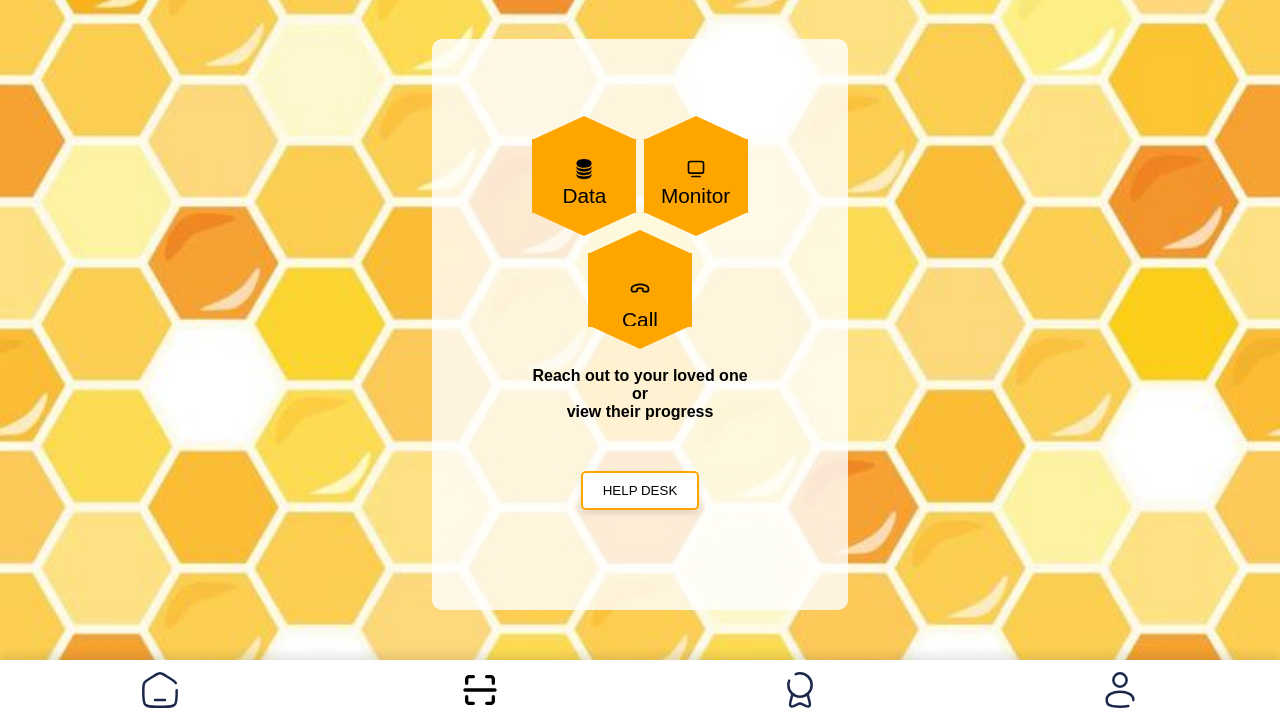
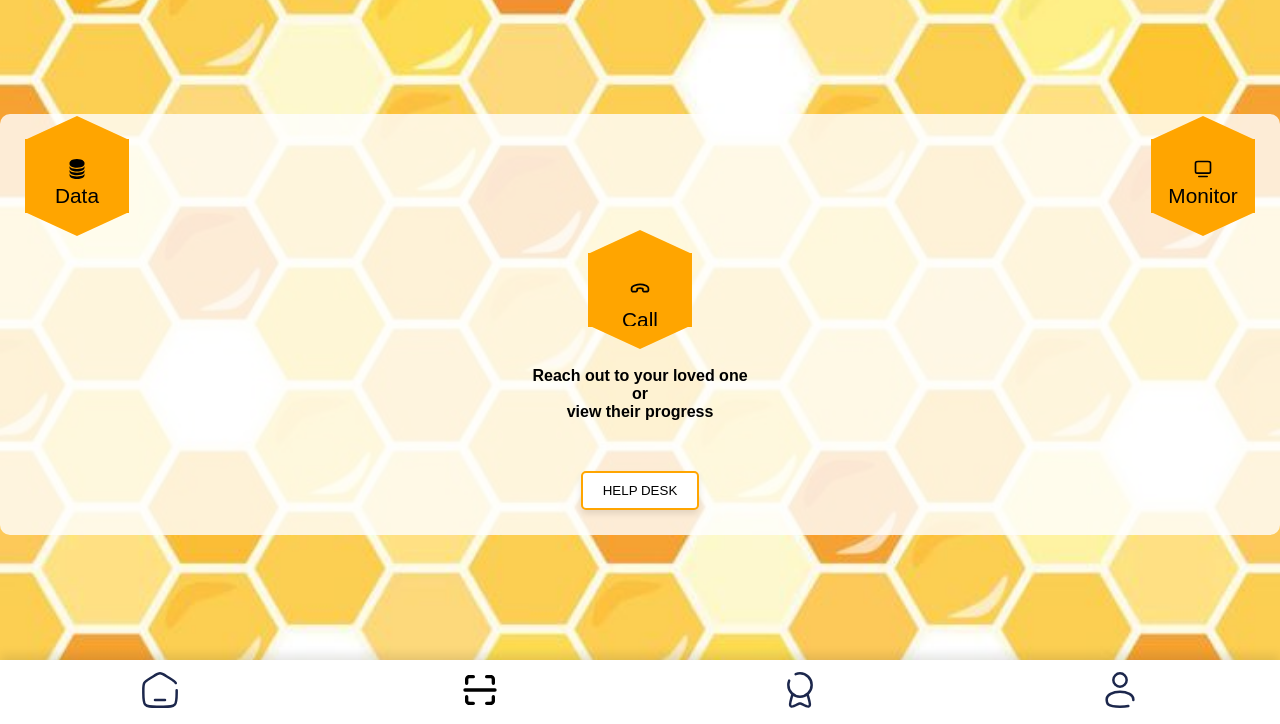
Before and after one commit to Nt115/Alzhei, a plain HTML site: page home.html in a window 1280 px wide. Shown: the part 76-800 px from the top of the page. Drawn offline with Linux system fonts and the light colour scheme.

Commit message:
Update styles_home.css

```diff
--- a/styles_home.css
+++ b/styles_home.css
@@ -40,11 +40,12 @@ body {
 
   .container {
     text-align: center;
+    width: 100%;
   }
 
   .content {
     background-color: rgba(255, 255, 255, 0.8);
-    padding: 100px;
+    padding: 25px;
     border-radius: 10px;
   }
 
@@ -149,7 +150,9 @@ body {
     justify-content: space-around;
     padding: 10px 0;
     box-shadow: 0px -5px 10px rgba(0, 0, 0, 0.1);
+    z-index: 999; /* Ensure the tab is above other content */
   }
+
 
   .tab a {
     text-decoration: none;
```
